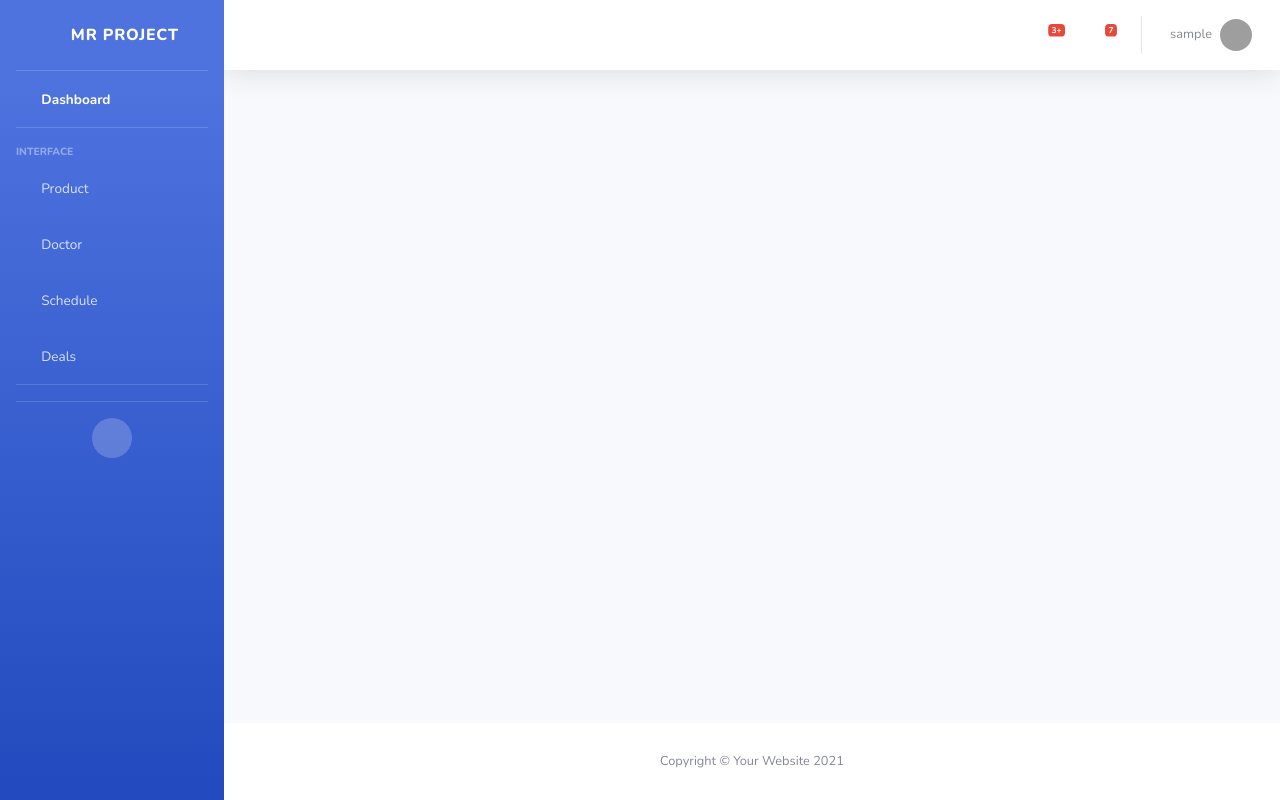
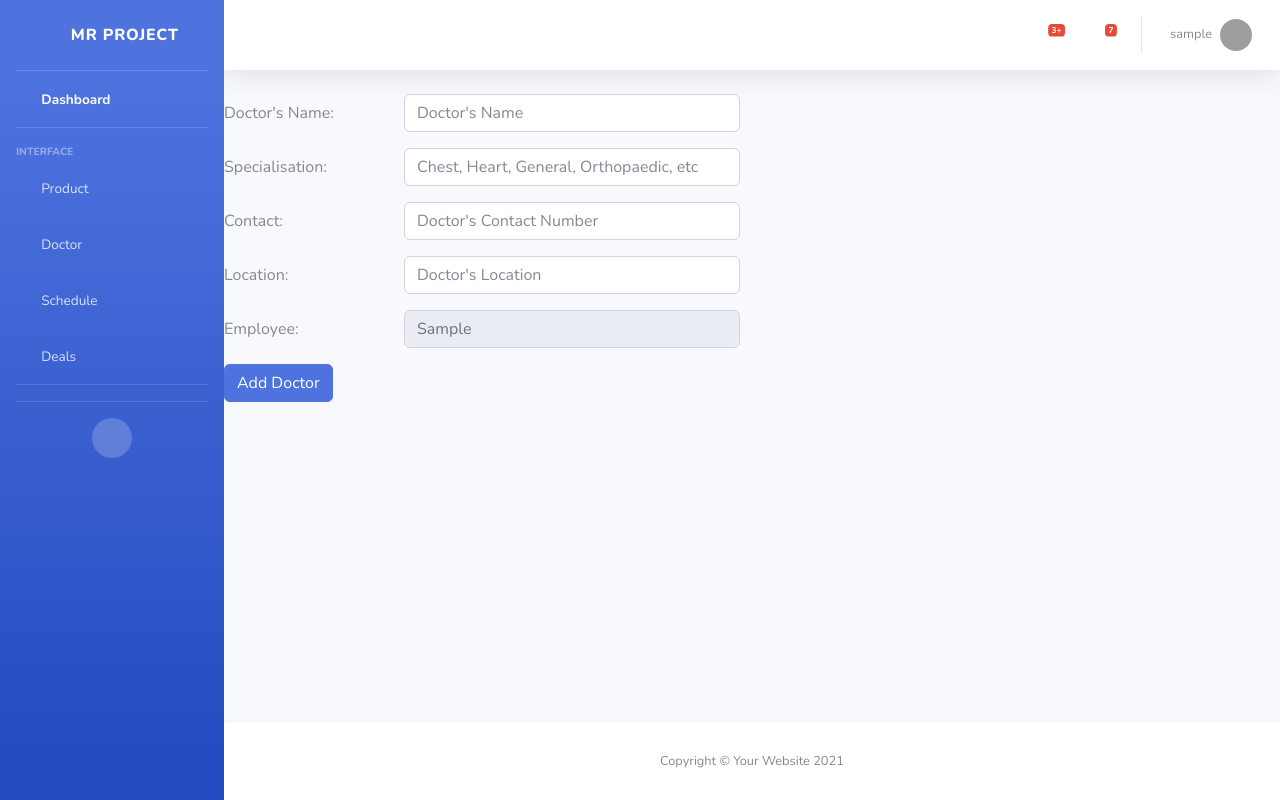
Before and after one commit to ZeusOnline1998/ITV-Django-MRProject, a Django app: page /doctor_add/ in a window 1280 px wide. Run offline with Django 4.2, Linux system fonts and the light colour scheme; the visitor is signed in with stand-in values (Sample User, id 1); parts of the project's set-up code (start-up, migrations or seed data) failed here and were passed over; some libraries are stand-ins or nearby versions; some web fonts are replaced; grey boxes are pictures that could not be loaded.

Commit message:
Views and POST method frontend created

```diff
--- a/MRProject/employee/forms.py
+++ b/MRProject/employee/forms.py
@@ -59,7 +59,7 @@ class DoctorForm(forms.ModelForm):
     specialisation = forms.CharField(
         widget = forms.TextInput(attrs={
             'class':'form-control',
-            'placeholder':'Specialistion: Chest, Heart, Orthopaedic, etc'
+            'placeholder':'Chest, Heart, General, Orthopaedic, etc'
         })
     )
 
--- a/MRProject/employee/templates/employee/add_doctor.html
+++ b/MRProject/employee/templates/employee/add_doctor.html
@@ -3,5 +3,43 @@
     <title>Add Doctor</title>
 {% endblock %}
 {% block content %}
+<form method="POST">
+    {% csrf_token %}
+    <div class="form-group row">
+        <label for="productname" class="col-sm-2 col-form-label">Doctor's Name:</label>
+        <div class="col-md-4">
+            {{form.name}}
+        </div>
+    </div>
+    <div class="form-group row">
+        <label for="" class="col-sm-2 col-form-label">Specialisation:</label>
+        <div class="col-md-4">
+            {{form.specialisation}}
+        </div>
+    </div>
+    <div class="form-group row">
+        <label for="" class="col-sm-2 col-form-label">Contact:</label>
+        <div class="col-md-4">
+            {{form.contact_number}}
+        </div>
+    </div>
+    <div class="form-group row">
+        <label for="" class="col-sm-2 col-form-label">Location:</label>
+        <div class="col-md-4">
+            {{form.location}}
+        </div>
+    </div>
+    <div class="form-group row">
+        <label for="" class="col-sm-2 col-form-label">Employee:</label>
+        <div class="col-md-4">
+            {{form.employee}}
+        </div>
+    </div>
+    <div class="form-group row">
+        <div class="col-md-4 w-max">
+          <button type="submit" class="btn btn-primary">Add Doctor</button>
+        </div>
+      </div>
 
+  </form>
 {% endblock %}
--- a/MRProject/employee/templates/employee/add_product.html
+++ b/MRProject/employee/templates/employee/add_product.html
@@ -30,7 +30,7 @@
         </div>
     </div>
     <div class="form-group row">
-        <label for="" class="col-sm-2 col-form-label">Employee</label>
+        <label for="" class="col-sm-2 col-form-label">Employee:</label>
         <div class="col-md-4">
             {{form.employee}}
         </div>
--- a/MRProject/employee/urls.py
+++ b/MRProject/employee/urls.py
@@ -3,23 +3,23 @@ from . import views
 from django.contrib.auth import views as auth_view
 
 urlpatterns = [
-    path('', views.index, name = 'employee_home'),
+    path('', views.Index.as_view(), name = 'employee_home'),
     ##Authentication
     path('login/', auth_view.LoginView.as_view(template_name='login.html'), name='login'),
     # path('register/', views.register, name='register'),
     path('logout/', auth_view.LogoutView.as_view(template_name='login.html'), name='logout'),
 
     ##Products
-    path('product_add/', views.add_product.as_view(), name = 'add_product'),
-    path('products/', views.view_products, name = 'products'),
+    path('product_add/', views.AddProduct.as_view(), name = 'add_product'),
+    path('products/', views.ViewProducts.as_view(), name = 'products'),
 
     ##Doctors
-    path('doctor_add/', views.add_doctor, name = 'add_doctor'),
+    path('doctor_add/', views.AddDoctor.as_view(), name = 'add_doctor'),
 
     #Schedule
-    path('schedule_appointment', views.schedule_appointment, name = 'schedule'),
-    path('schedule/', views.schedule, name = 'today_schedule'),
+    path('schedule_appointment', views.ScheduleAppointment.as_view(), name = 'schedule'),
+    path('schedule/', views.Schedule.as_view(), name = 'today_schedule'),
 
     #Deals
-    path('deals/', views.deals_detail, name = 'deals_detail'),
+    path('deals/', views.DealsDetailView.as_view(), name = 'deals_detail'),
 ]
--- a/MRProject/employee/views.py
+++ b/MRProject/employee/views.py
@@ -2,16 +2,16 @@ from django.shortcuts import render, redirect
 from django.contrib.auth.decorators import login_required
 from .models import Product, DealsDetail, Doctor, DoctorSchedule
 from .forms import *
-from django.views.generic import CreateView
+from django.views.generic import CreateView, ListView
 from django.urls import reverse_lazy
 from django.views import View
 from django.http import HttpResponseRedirect
 
 # Create your views here.
 # @login_required(login_url='admin/')
-def index(request):
+class Index(View):
 
-    return render(request, 'employee/index.html')
+    template_name = 'employee/index.html'
 
 
 # def add_product(request):
@@ -33,7 +33,7 @@ def index(request):
 
 #     return render(request, 'employee/add_product.html', {'form' : product})
 
-class add_product(CreateView):
+class AddProduct(CreateView):
 
     model = Product
     form_class = ProductForm
@@ -53,26 +53,73 @@ class add_product(CreateView):
         return redirect('employee_home')
 
 
-def view_products(request):
+class ViewProducts(ListView):
 
-    return render(request, 'employee/products.html')
+    model = Product
+    template_name = "employee/products.html"
 
 
-def add_doctor(request):
+class AddDoctor(CreateView):
 
-    return render(request, 'employee/add_doctor.html')
+    model = Doctor
+    form_class = DoctorForm
+    template_name = 'employee/add_doctor.html'
+    success_url = reverse_lazy('employee_home')
+
+    def get(self, request):
+        form = self.form_class(initial={'employee': request.user.first_name})
+        return render(request, self.template_name, {'form': form})
+
+    def post(self, request):
+        form = self.form_class(data = request.POST)
+        if form.is_valid():
+            form.save()
+        else:
+            print("Error Processing Data")
+        return redirect('employee_home')
 
 
-def schedule_appointment(request):
+class ScheduleAppointment(CreateView):
 
-    return render(request, 'employee/schedule_appointment.html')
+    model = DoctorSchedule
+    form_class = DoctorScheduleForm
+    template_name = 'employee/schedule_appointment.html'
+    success_url = reverse_lazy('employee_home')
+
+    def get(self, request):
+        form = self.form_class(initial={'employee': request.user.first_name})
+        return render(request, self.template_name, {'form': form})
+
+    def post(self, request):
+        form = self.form_class(data = request.POST)
+        if form.is_valid():
+            form.save()
+        else:
+            print("Error Processing Data")
+        return redirect('employee_home')
 
 
-def schedule(request):
+class Schedule(ListView):
 
-    return render(request, 'employee/schedule.html')
+    model = DoctorSchedule
+    template_name = 'employee/schedule.html'
 
 
-def deals_detail(request):
+class DealsDetailView(CreateView):
 
-    return render(request, 'employee/deals_detail.html')
+    model = DealsDetail
+    form_class = DealsDetailForm
+    template_name = 'employee/deals_detail.html'
+    success_url = reverse_lazy('employee_home')
+
+    def get(self, request):
+        form = self.form_class(initial={'employee': request.user.first_name})
+        return render(request, self.template_name, {'form': form})
+
+    def post(self, request):
+        form = self.form_class(data = request.POST)
+        if form.is_valid():
+            form.save()
+        else:
+            print("Error Processing Data")
+        return redirect('employee_home')
```
Also changed, not shown: MRProject/employee/templates/employee/deals_detail.html (+32 -0 lines), MRProject/employee/templates/employee/schedule_appointment.html (+32 -0 lines).
